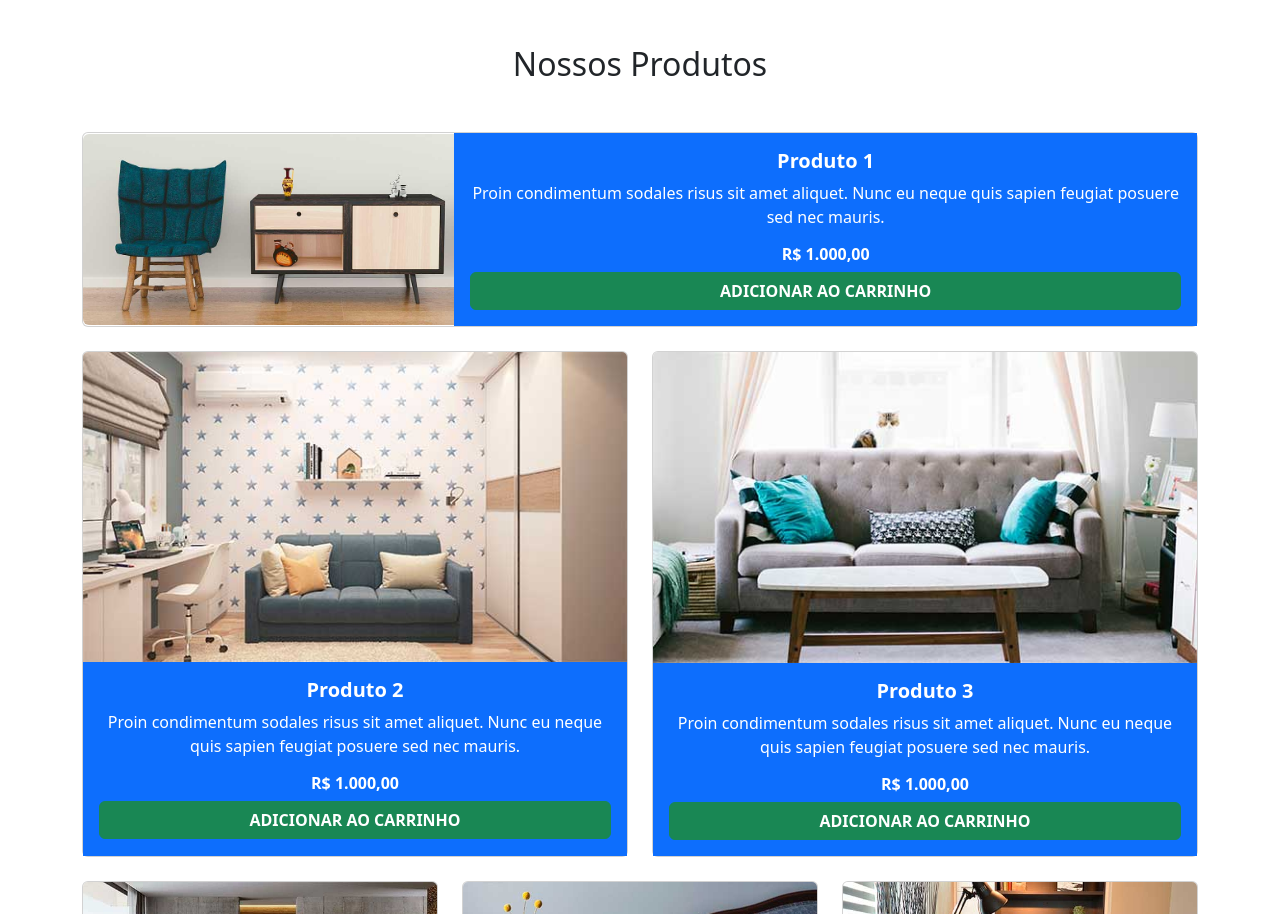
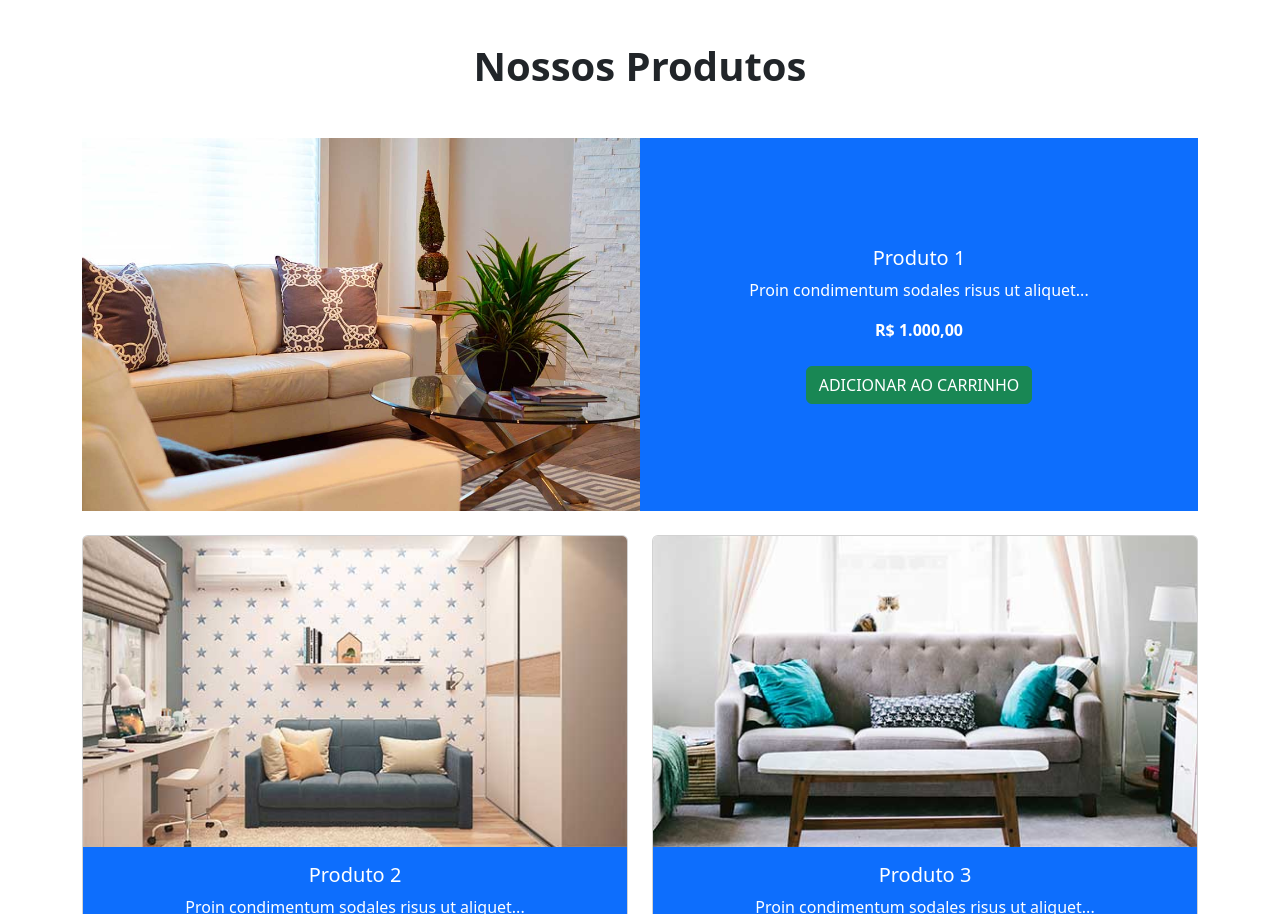
Before and after one commit to Hicaro-Andre/Atv_Bootstrap5, a plain HTML site: page index.html in a window 1280 px wide. Shown: the part 1886-2800 px from the top of the page. Drawn offline with nearby package versions, Linux system fonts and the light colour scheme.

Commit message:
feat: update atv bootstrap5

```diff
--- a/index.html
+++ b/index.html
@@ -15,7 +15,6 @@
 
   <body>
     <header>
-      <!-- NavBar Principal -->
       <nav class="navbar navbar-expand-lg bg-body-tertiary">
         <div class="container-fluid">
           <a class="navbar-brand" href="#">Soft Movéis</a>
@@ -84,11 +83,11 @@
       <div class="name-store">
         <h1>Loja de <spam>Movéis</spam></h1>
       </div>
-      <!-- Sub - NavBar -->
-      <nav class="navbar navbar-expand-lg bg-body-tertiary">
-        <div class="container-fluid">
+
+      <nav class="navbar navbar-expand-lg bg-body-tertiary sub-navbar-nav">
+        <div class="container-fluid d-flex flex-column">
           <button
-            class="navbar-toggler"
+            class="navbar-toggler mx-auto"
             type="button"
             data-bs-toggle="collapse"
             data-bs-target="#navbarNav"
@@ -98,12 +97,11 @@
           >
             <span class="navbar-toggler-icon"></span>
           </button>
+
           <div class="collapse navbar-collapse" id="navbarNav">
-            <ul class="navbar-nav sub-navbar">
+            <ul class="navbar-nav mx-auto w-100">
               <li class="nav-item">
-                <a class="nav-link active" aria-current="page" href="#"
-                  >Início</a
-                >
+                <a class="nav-link active" href="#">Início</a>
               </li>
               <li class="nav-item">
                 <a class="nav-link" href="#">Sobre Nós</a>
@@ -111,15 +109,9 @@
               <li class="nav-item">
                 <a class="nav-link" href="#">Loja</a>
               </li>
-              <li class="nav-item">
-                <a class="nav-link" href="#">Blog</a>
-              </li>
-              <li class="nav-item">
-                <a class="nav-link" href="#">Galeria</a>
-              </li>
-              <li class="nav-item">
-                <a class="nav-link" href="#">Contato</a>
-              </li>
+              <li class="nav-item"><a class="nav-link" href="#">Blog</a></li>
+              <li class="nav-item"><a class="nav-link" href="#">Galeria</a></li>
+              <li class="nav-item"><a class="nav-link" href="#">Contato</a></li>
             </ul>
           </div>
         </div>
@@ -130,7 +122,8 @@
       </div>
     </section>
 
-    <section class="product">
+    <!-- Category -->
+    <section class="product" id="product">
       <h2>Categorias dos Produtos</h2>
       <div class="container my-5">
         <div class="row">
@@ -162,10 +155,10 @@
       </div>
     </section>
 
-    <section class="sobre-nos py-5">
-      <div class="container-fluid">
+    <!-- About -->
+    <section class="sobre-nos">
+      <div class="container-fluid p-0">
         <div class="row g-0">
-          <!-- Coluna da imagem -->
           <div class="col-12 col-md-6">
             <img
               src="assets/abouts/aboutus.jpg"
@@ -173,8 +166,6 @@
               class="img-fluid w-100 h-100 object-fit-cover"
             />
           </div>
-
-          <!-- Coluna do texto -->
           <div
             class="col-12 col-md-6 d-flex align-items-center bg-primary text-white p-5"
           >
@@ -197,66 +188,53 @@
       </div>
     </section>
 
+    <!-- Produtcs -->
     <section class="py-5">
       <div class="container">
         <h2 class="text-center mb-5">Nossos Produtos</h2>
         <div class="row g-4">
-          <!-- Produto 1 -->
+          <div class="container py-4">
+            <div class="row g-4">
               <div class="col-12">
-            <div class="card h-100">
-              <div class="row g-0 align-items-center">
-                <!-- Imagem à esquerda -->
-                <div class="col-4">
+                <div class="row g-0 align-items-stretch">
+                  <div class="col-12 col-md-6">
                     <img
-                    src="assets/product/product1.jpg"
-                    class="img-fluid rounded-start"
+                      src="assets/abouts/aboutus.jpg"
                       alt="Produto 1"
+                      class="img-fluid w-100"
                     />
                   </div>
-
-                <!-- Conteúdo à direita -->
-                <div class="col-8">
                   <div
-                    class="card-body text-center bg-primary text-white h-100 d-flex flex-column justify-content-center"
+                    class="col-12 col-md-6 bg-primary text-white p-4 d-flex flex-column justify-content-center align-items-center text-center produto-1-content"
                   >
-                    <h5 class="card-title fw-bold">Produto 1</h5>
-                    <p class="card-text">
-                      Proin condimentum sodales risus sit amet aliquet. Nunc eu
-                      neque quis sapien feugiat posuere sed nec mauris.
-                    </p>
-                    <h6 class="fw-bold">R$ 1.000,00</h6>
-                    <a href="#" class="btn btn-success w-100 fw-bold">
+                    <h5>Produto 1</h5>
+                    <p>Proin condimentum sodales risus ut aliquet...</p>
+                    <p class="fw-bold">R$ 1.000,00</p>
+                    <button class="btn btn-success mt-2">
                       ADICIONAR AO CARRINHO
-                    </a>
-                  </div>
-                </div>
+                    </button>
                   </div>
                 </div>
               </div>
 
-          <!-- Produto 2 -->
-          <div class="col-12 col-md-6">
+              <!-- Produto 2 e 3 -->
+              <div class="col-12 col-md-6 text-center">
                 <div class="card h-100">
                   <img
                     src="assets/product/product2.jpg"
                     class="card-img-top"
                     alt="Produto 2"
                   />
-              <div class="card-body text-center bg-primary text-white">
-                <h5 class="card-title fw-bold">Produto 2</h5>
-                <p class="card-text">
-                  Proin condimentum sodales risus sit amet aliquet. Nunc eu
-                  neque quis sapien feugiat posuere sed nec mauris.
-                </p>
-                <h6 class="fw-bold">R$ 1.000,00</h6>
-                <a href="#" class="btn btn-success w-100 fw-bold"
-                  >ADICIONAR AO CARRINHO</a
-                >
+                  <div class="card-body bg-primary text-white text-center">
+                    <h5>Produto 2</h5>
+                    <p>Proin condimentum sodales risus ut aliquet...</p>
+                    <p class="fw-bold">R$ 1.000,00</p>
+                    <button class="btn btn-success">
+                      ADICIONAR AO CARRINHO
+                    </button>
                   </div>
                 </div>
               </div>
-
-          <!-- Produto 3 -->
               <div class="col-12 col-md-6">
                 <div class="card h-100">
                   <img
@@ -264,82 +242,69 @@
                     class="card-img-top"
                     alt="Produto 3"
                   />
-              <div class="card-body text-center bg-primary text-white">
-                <h5 class="card-title fw-bold">Produto 3</h5>
-                <p class="card-text">
-                  Proin condimentum sodales risus sit amet aliquet. Nunc eu
-                  neque quis sapien feugiat posuere sed nec mauris.
-                </p>
-                <h6 class="fw-bold">R$ 1.000,00</h6>
-                <a href="#" class="btn btn-success w-100 fw-bold"
-                  >ADICIONAR AO CARRINHO</a
-                >
+                  <div class="card-body bg-primary text-white text-center">
+                    <h5>Produto 3</h5>
+                    <p>Proin condimentum sodales risus ut aliquet...</p>
+                    <p class="fw-bold">R$ 1.000,00</p>
+                    <button class="btn btn-success">
+                      ADICIONAR AO CARRINHO
+                    </button>
                   </div>
                 </div>
               </div>
 
-          <!-- Produto 4 -->
+              <!-- Produto 4, 5, 6 -->
               <div class="col-12 col-md-4">
-            <div class="card h-100">
+                <div class="card h-100 text-center">
                   <img
                     src="assets/product/product4.jpg"
                     class="card-img-top"
                     alt="Produto 4"
                   />
-              <div class="card-body text-center bg-primary text-white">
-                <h5 class="card-title fw-bold">Produto 4</h5>
-                <p class="card-text">
-                  Proin condimentum sodales risus sit amet aliquet. Nunc eu
-                  neque quis sapien feugiat posuere sed nec mauris.
-                </p>
-                <h6 class="fw-bold">R$ 1.000,00</h6>
-                <a href="#" class="btn btn-success w-100 fw-bold"
-                  >ADICIONAR AO CARRINHO</a
-                >
+                  <div class="card-body bg-primary text-white">
+                    <h5>Produto 4</h5>
+                    <p>Proin condimentum sodales risus ut aliquet...</p>
+                    <p class="fw-bold">R$ 1.000,00</p>
+                    <button class="btn btn-success">
+                      ADICIONAR AO CARRINHO
+                    </button>
                   </div>
                 </div>
               </div>
 
-          <!-- Produto 5 -->
               <div class="col-12 col-md-4">
-            <div class="card h-100">
+                <div class="card h-100 text-center">
                   <img
                     src="assets/product/product5.jpg"
                     class="card-img-top"
                     alt="Produto 5"
                   />
-              <div class="card-body text-center bg-primary text-white">
-                <h5 class="card-title fw-bold">Produto 5</h5>
-                <p class="card-text">
-                  Proin condimentum sodales risus sit amet aliquet. Nunc eu
-                  neque quis sapien feugiat posuere sed nec mauris.
-                </p>
-                <h6 class="fw-bold">R$ 1.000,00</h6>
-                <a href="#" class="btn btn-success w-100 fw-bold"
-                  >ADICIONAR AO CARRINHO</a
-                >
+                  <div class="card-body bg-primary text-white">
+                    <h5>Produto 5</h5>
+                    <p>Proin condimentum sodales risus ut aliquet...</p>
+                    <p class="fw-bold">R$ 1.000,00</p>
+                    <button class="btn btn-success">
+                      ADICIONAR AO CARRINHO
+                    </button>
                   </div>
                 </div>
               </div>
-
-          <!-- Produto 6 -->
               <div class="col-12 col-md-4">
-            <div class="card h-100">
+                <div class="card h-100 text-center">
                   <img
                     src="assets/product/product6.jpg"
                     class="card-img-top"
                     alt="Produto 6"
                   />
-              <div class="card-body text-center bg-primary text-white">
-                <h5 class="card-title fw-bold">Produto 6</h5>
-                <p class="card-text">
-                  Proin condimentum sodales risus sit amet aliquet. Nunc eu
-                  neque quis sapien feugiat posuere sed nec mauris.
-                </p>
-                <h6 class="fw-bold">R$ 1.000,00</h6>
-                <a href="#" class="btn btn-success w-100 fw-bold"
-                  >ADICIONAR AO CARRINHO</a
-                >
+                  <div class="card-body bg-primary text-white">
+                    <h5>Produto 6</h5>
+                    <p>Proin condimentum sodales risus ut aliquet...</p>
+                    <p class="fw-bold">R$ 1.000,00</p>
+                    <button class="btn btn-success">
+                      ADICIONAR AO CARRINHO
+                    </button>
+                  </div>
+                </div>
               </div>
             </div>
           </div>
@@ -350,8 +315,6 @@
     <footer class="bg-light text-dark pt-5 pb-3">
       <div class="container">
         <div class="row text-center">
-          <!-- centraliza tudo -->
-
           <!-- Coluna 1 -->
           <div class="col-12 col-md-4 mb-4">
             <h5 class="fw-bold">Categorias</h5>
--- a/style.css
+++ b/style.css
@@ -1,42 +1,60 @@
-*{
+
+* {
   margin: 0;
   padding: 0;
   box-sizing: border-box;
 }
 
-.name-store{
+
+body h2 {
+  font-size: 2.5rem;
+  font-weight: 700;
+}
+
+/* HERO  */
+.name-store {
   display: flex;
   justify-content: center;
   padding: 30px;
 }
-.name-store spam{
+
+.name-store spam {
   color: blue;
 }
 
-
-.collapse{
+/* SUB NAVBAR*/
+.collapse {
   display: flex;
   justify-content: center;
 }
 
-.sub-navbar{
-  gap: 180px;
-}
 
-.product h2{
+
+/* PRODUTOS / CATEGORIAS */
+.product h2 {
   display: flex;
   justify-content: center;
+  text-align: center;
+  margin: 20px;
+  padding: 20px;
 }
 
 .product a {
   display: flex;
   justify-content: center;
+  font-size: 1.8rem;
+  color: black;
+  margin: 10px;
 }
 
-footer{
+footer {
   display: flex;
   justify-content: center;
   text-align: center;
   align-items: center;
   align-self: center;
 }
+
+footer h5 {
+  font-size: 1.7rem;
+}
```
Lines whose indentation alone changed are shown as unchanged.
